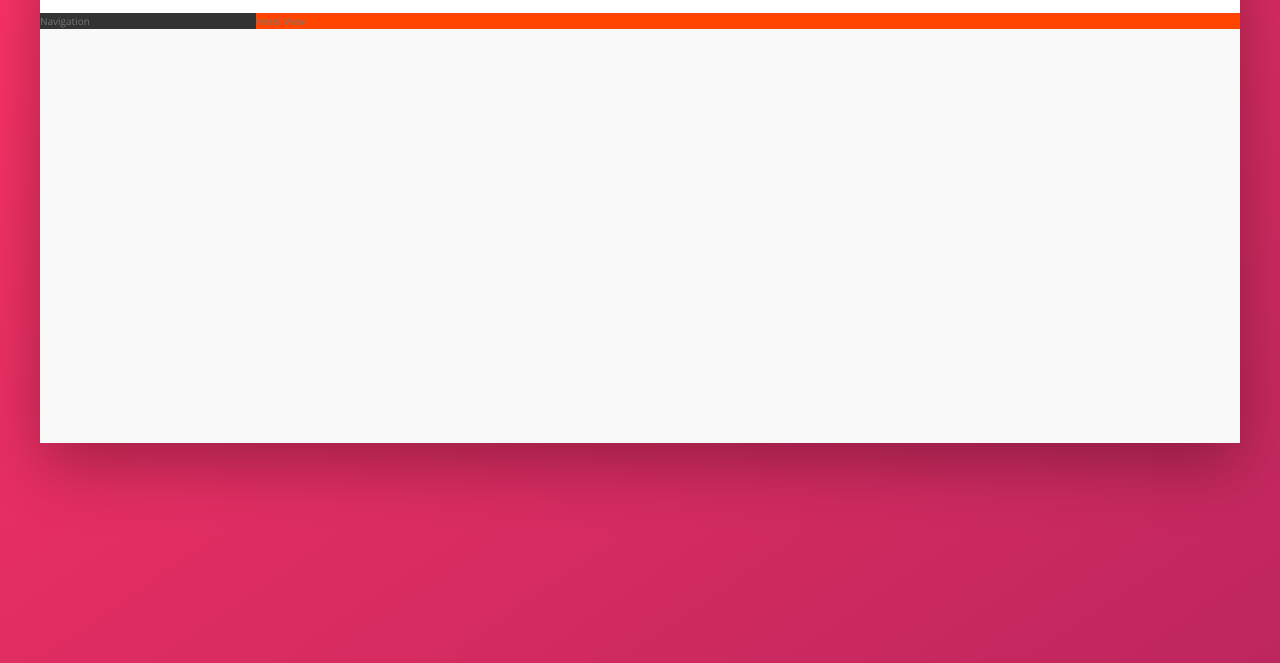
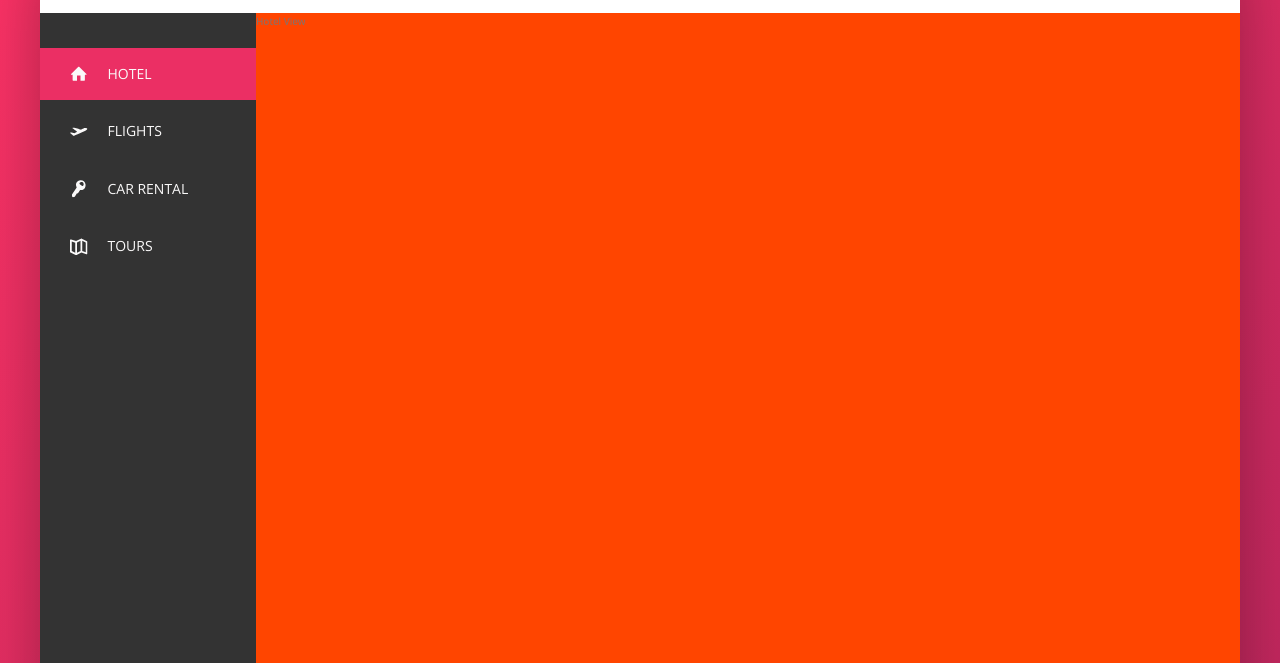
Before and after one commit to dhruv-bvpdev/Trillo, a website built with Parcel: page index.html in a window 1280 px wide. Shown: the part 137-800 px from the top of the page. Built offline with nearby package versions, Linux system fonts and the light colour scheme.

Commit message:
side-bar nav

```diff
--- a/index.html
+++ b/index.html
@@ -55,7 +55,46 @@
         </nav>
       </header>
       <div class="content">
-        <nav class="sidebar">Navigation</nav>
+        <nav class="sidebar">
+          <ul class="side-nav">
+            <li class="side-nav__item side-nav__item--active">
+              <a href="" class="side-nav__link">
+                <svg class="side-nav__icon">
+                  <use xlink:href="img/sprite.svg#icon-home"></use>
+                </svg>
+                <span>Hotel</span>
+              </a>
+            </li>
+
+            <li class="side-nav__item">
+              <a href="" class="side-nav__link">
+                <svg class="side-nav__icon">
+                  <use xlink:href="img/sprite.svg#icon-aircraft-take-off"></use>
+                </svg>
+                <span>Flights</span>
+              </a>
+            </li>
+
+            <li class="side-nav__item">
+              <a href="" class="side-nav__link">
+                <svg class="side-nav__icon">
+                  <use xlink:href="img/sprite.svg#icon-key"></use>
+                </svg>
+                <span>Car Rental</span>
+              </a>
+            </li>
+
+            <li class="side-nav__item">
+              <a href="" class="side-nav__link">
+                <svg class="side-nav__icon">
+                  <use xlink:href="img/sprite.svg#icon-map"></use>
+                </svg>
+                <span>Tours</span>
+              </a>
+            </li>
+          </ul>
+          <div class="legal">&copy; 2017 by Trillo All Rights Reserved</div>
+        </nav>
         <main class="hotel-view">Hotel View</main>
       </div>
     </div>
--- a/sass/_components.scss
+++ b/sass/_components.scss
@@ -112,3 +112,70 @@
     margin-right: 1rem;
   }
 }
+
+//* Side Navigation
+
+.side-nav {
+  font-size: 1.4rem;
+  list-style: none;
+  margin-top: 3.5rem;
+
+  &__item {
+    position: relative;
+    &:not(:last-child) {
+      margin-bottom: 0.5rem;
+    }
+  }
+
+  &__item::before {
+    content: "";
+    position: absolute;
+    top: 0;
+    left: 0;
+    height: 100%;
+    width: 3px;
+    background-color: var(--color-primary);
+    transform: scaleY(0);
+    transition: transform 0.2s, width 0.4s cubic-bezier(1, 0, 0, 1) 0.2s,
+      background-color 0.1s;
+  }
+
+  &__item:hover::before,
+  &__item--active::before {
+    transform: scaleY(1);
+    width: 100%;
+  }
+
+  &__item:active::before {
+    background-color: var(--color-primary-light);
+  }
+
+  &__link:link,
+  &__link:visited {
+    color: var(--color-grey-light-1);
+    text-decoration: none;
+    text-transform: uppercase;
+    display: block;
+    padding: 1.5rem 3rem;
+    position: relative;
+    z-index: 10;
+    display: flex;
+    align-items: center;
+  }
+
+  &__icon {
+    width: 1.75rem;
+    height: 1.75rem;
+    margin-right: 2rem;
+    fill: currentColor;
+  }
+}
+
+//* Legal Text
+
+.legal {
+  font-size: 1.2rem;
+  color: var(--color-grey-light-4);
+  text-align: center;
+  padding: 2.5rem;
+}
--- a/sass/_layout.scss
+++ b/sass/_layout.scss
@@ -23,10 +23,14 @@
 .sidebar {
   background-color: var(--color-grey-dark-1);
   flex: 0 0 18%; //* grow shrink and flex-basis. Used to set width of a container
+  display: flex;
+  flex-direction: column;
+  justify-content: space-between;
 }
 
 .hotel-view {
   background-color: #fff;
   background-color: orangered;
+  height: 80rem;
   flex: 1; //* grow (sub-part of above specified property)
 }
```
